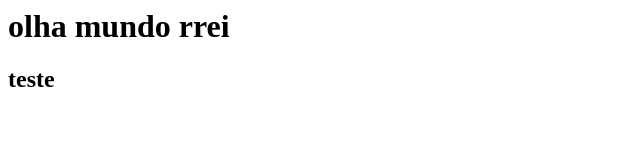
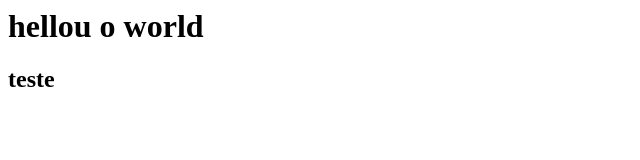
Before and after one commit to mariolivera/bloco-de-notas-de-aula, a plain HTML site: page index.html in a window 1280 px wide. Shown: the whole page, without its empty margins (0-640 px from the left). Drawn offline with Linux system fonts and the light colour scheme.

Commit message:
alterei o h1

```diff
--- a/index.html
+++ b/index.html
@@ -1,2 +1,2 @@
-<h1> olha mundo rrei </h1>
+<h1> hellou o world </h1>
 <h2> teste </h2>
```
